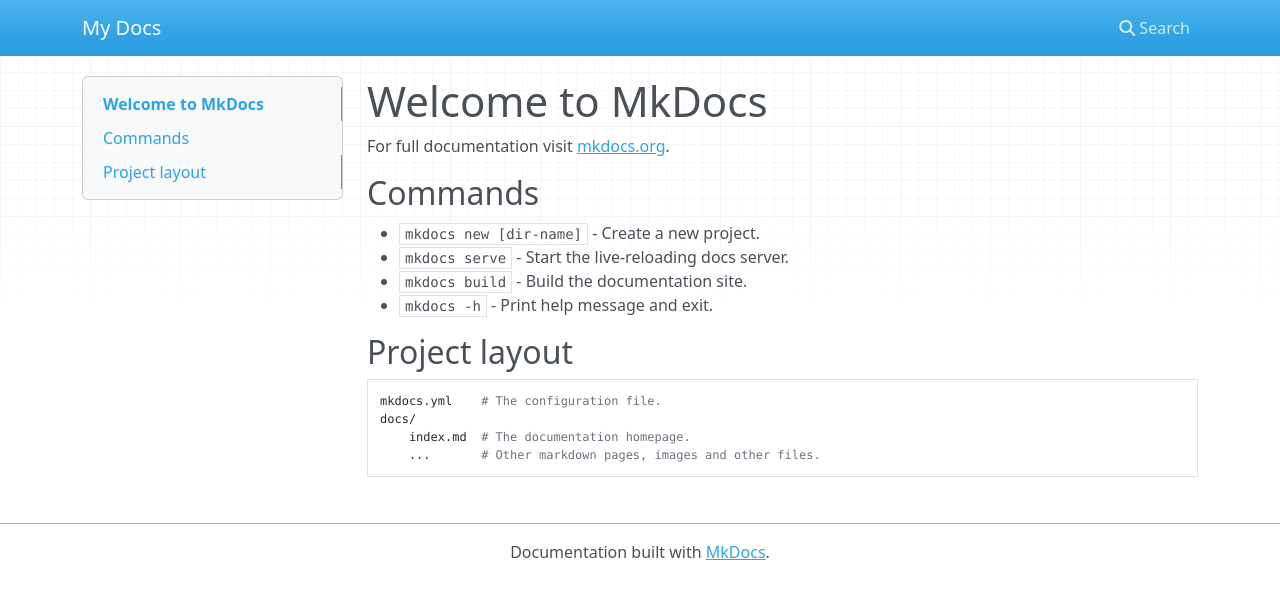
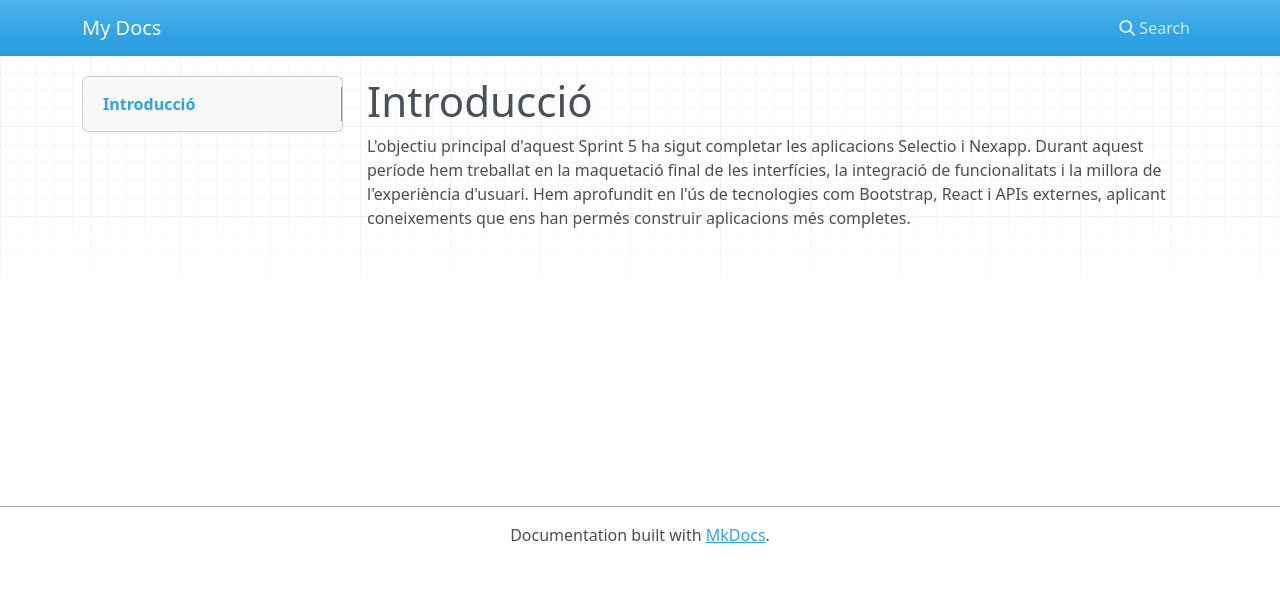
Before and after one commit to MikeyN-ai/daw-act503, an MkDocs documentation site: the page built from docs/index.md, in a window 1280 px wide. Shown: the top 599 px of the page. Built offline with MkDocs 1.6.1, drawn with Linux system fonts in a browser that asks for light colours; nearby versions of some CDN libraries.

Commit message:
Intro: añadir intro

```diff
--- a/docs/index.md
+++ b/docs/index.md
@@ -1,17 +1,2 @@
-# Welcome to MkDocs
-
-For full documentation visit [mkdocs.org](https://www.mkdocs.org).
-
-## Commands
-
-* `mkdocs new [dir-name]` - Create a new project.
-* `mkdocs serve` - Start the live-reloading docs server.
-* `mkdocs build` - Build the documentation site.
-* `mkdocs -h` - Print help message and exit.
-
-## Project layout
-
-    mkdocs.yml    # The configuration file.
-    docs/
-        index.md  # The documentation homepage.
-        ...       # Other markdown pages, images and other files.
+# Introducció
+L'objectiu principal d'aquest Sprint 5 ha sigut completar les aplicacions Selectio i Nexapp. Durant aquest període hem treballat en la maquetació final de les interfícies, la integració de funcionalitats i la millora de l'experiència d'usuari. Hem aprofundit en l'ús de tecnologies com Bootstrap, React i APIs externes, aplicant coneixements que ens han permés construir aplicacions més completes.
```
